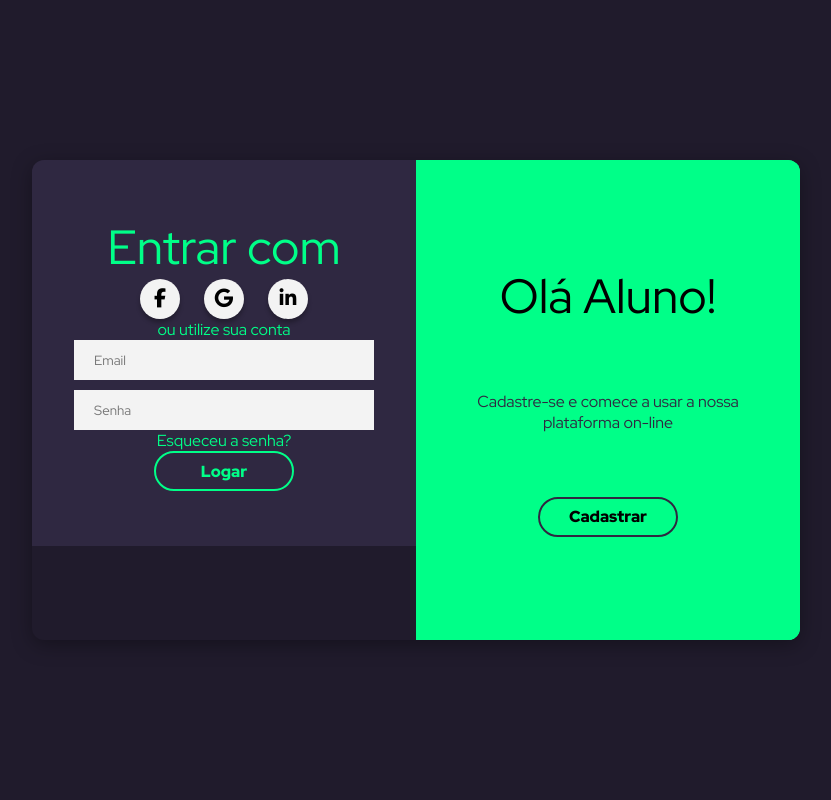
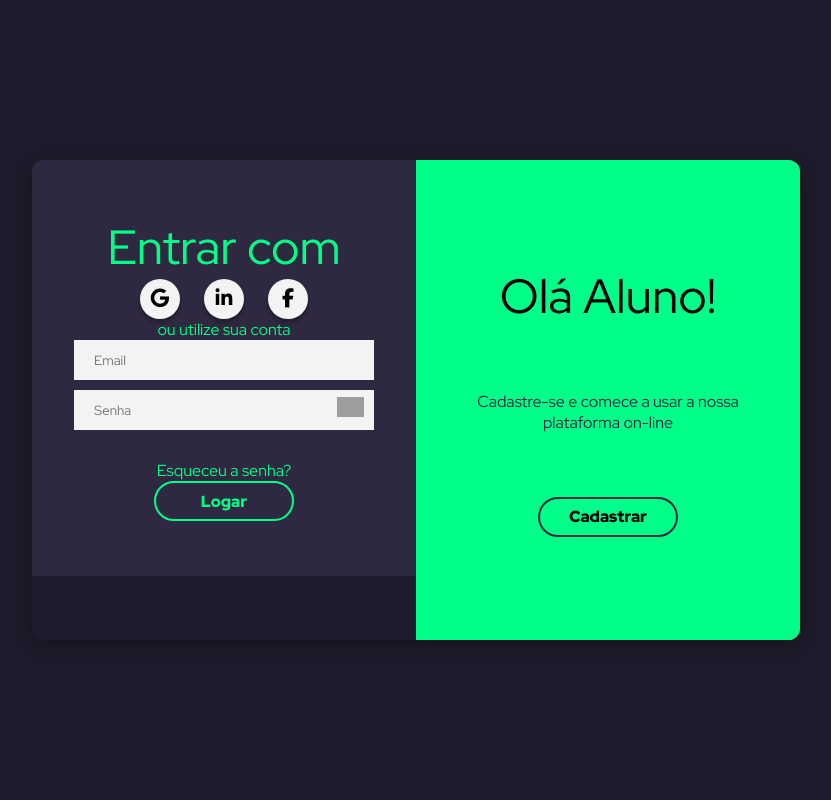
Before and after one commit to AugustoBerto/sistemacadastro, a PHP site: page / in a window 1280 px wide. Shown: the whole page, without its empty margins (224-1055 px from the left). Run offline with PHP 8.4, Linux system fonts and the light colour scheme; some libraries are stand-ins or nearby versions; grey boxes are pictures that could not be loaded.

Commit message:
Botão 'Mostrar senha', preparção para backend, correções

```diff
--- a/css/form-input.css
+++ b/css/form-input.css
@@ -5,3 +5,11 @@
   border-style: none;
   background-color: var(--icon-color);
 }
+
+.eye {
+  cursor: pointer;
+  position: relative;
+  bottom: 43px;
+  left: 263px;
+  width: 27px;
+}
--- a/css/mobile-text.css
+++ b/css/mobile-text.css
@@ -1,5 +1,6 @@
 .mobile-text {
     display: none;
+    color: var(--text-color-light);
 }
 
 @media (max-width:768px) {
--- a/index.html
+++ b/index.php
@@ -1,15 +1,17 @@
 <!DOCTYPE html>
 <html lang="pt-BR">
+
+<?php
+?>
 
 <head>
   <meta charset="UTF-8" />
   <meta http-equiv="X-UA-Compatible" content="IE=edge" />
   <meta name="viewport" content="width=device-width, initial-scale=1.0" />
-  <script src="https://kit.fontawesome.com/324b71f187.js" crossorigin="anonymous"></script>
   <link rel="preconnect" href="https://fonts.googleapis.com" />
   <link rel="preconnect" href="https://fonts.gstatic.com" crossorigin />
-  <link href="https://fonts.googleapis.com/css2?family=Red+Hat+Display:wght@300;400;700;900&display=swap"
-    rel="stylesheet" />
+  <link rel="stylesheet"
+    href="https://fonts.googleapis.com/css2?family=Red+Hat+Display:wght@300;400;700;900&display=swap" />
 
   <link rel="stylesheet" href="./css/reset.css" />
   <link rel="stylesheet" href="./css/colors.css" />
@@ -27,90 +29,105 @@
   <link rel="stylesheet" href="./css/overlay.css" />
   <link rel="stylesheet" href="./css/mobile-text.css" />
 
-  <script src="./js/login.js" defer></script>
-  <title>Login</title>
+  <script src="https://kit.fontawesome.com/324b71f187.js" crossorigin="anonymous"></script>
+
+  <title>Login/Cadastro</title>
 </head>
 
 <body>
   <main>
     <div class="login-container" id="login-container">
+
       <div class="form-container">
+
         <!-- formulario de login -->
-        <form class="form form-login">
+        <form class="form form-login" action="backend.php" method="POST">
           <h2 class="form-title">Entrar com</h2>
+
           <div class="form-social">
+            <a href="#" class="social-icon">
+              <i class="fab fa-google"></i>
+            </a>
+
+            <a href="#" class="social-icon">
+              <i class="fab fa-linkedin-in"></i>
+            </a>
+
             <a href="#" class="social-icon">
               <i class="fab fa-facebook-f"></i>
             </a>
+          </div>
+
+          <p class="form-text">ou utilize sua conta</p>
+
+          <div class="form-input-container">
+            <input type="email" class="form-input" name="email" placeholder="Email" required />
+            <input type="password" class="form-input" id="passwd1" name="password" placeholder="Senha" required />
+            <img src="https://cdn0.iconfinder.com/data/icons/ui-icons-pack/100/ui-icon-pack-14-512.png" id="showpasswd1"
+              class="eye">
+          </div>
+
+          <a href="#" class="form-link">Esqueceu a senha?</a>
+          <button type="submit" class="form-button" name="login">Logar</button>
+          <p class="mobile-text">Não tem conta? <a href="#" id="open-register-mobile">Registre-se</a></p>
+
+        </form>
+
+        <!-- formulario de cadastro -->
+        <form class="form form-register" action="backend.php" method="POST">
+          <h2 class="form-title">Criar Conta</h2>
+
+          <div class="form-social">
             <a href="#" class="social-icon">
               <i class="fab fa-google"></i>
             </a>
+
             <a href="#" class="social-icon">
               <i class="fab fa-linkedin-in"></i>
             </a>
-          </div>
-          <p class="form-text">ou utilize sua conta</p>
-          <div class="form-input-container">
-            <input type="email" class="form-input" placeholder="Email" required />
-            <input type="password" class="form-input" placeholder="Senha" required />
-          </div>
-          <a href="#" class="form-link">Esqueceu a senha?</a>
-          <button type="submit" class="form-button">Logar</button>
-          <p class="mobile-text">
-            Não tem conta?
-            <a href="#" id="open-register-mobile">Registre-se</a>
-          </p>
-        </form>
 
-        <!-- formulario de cadastro -->
-        <form class="form form-register">
-          <h2 class="form-title">Criar Conta</h2>
-          <div class="form-social">
             <a href="#" class="social-icon">
               <i class="fab fa-facebook-f"></i>
             </a>
-            <a href="#" class="social-icon">
-              <i class="fab fa-google"></i>
-            </a>
-            <a href="#" class="social-icon">
-              <i class="fab fa-linkedin-in"></i>
-            </a>
           </div>
-          <p class="form-text">ou cadastre seu email</p>
+
+          <p class="form-text">ou cadastre-se com email</p>
+
           <div class="form-input-container">
-            <input type="text" class="form-input" placeholder="Nome" required />
-            <input type="email" class="form-input" placeholder="Email" required />
-            <input type="password" class="form-input" placeholder="Senha" required />
+            <input type="text" class="form-input" name="name" placeholder="Nome" required />
+            <input type="email" class="form-input" name="email" placeholder="Email" required />
+            <input type="password" class="form-input" id="passwd2" name="password" placeholder="Senha" required />
+            <img src="https://cdn0.iconfinder.com/data/icons/ui-icons-pack/100/ui-icon-pack-14-512.png" id="showpasswd2"
+              class="eye">
           </div>
-          <button type="submit" class="form-button">Cadastrar</button>
-          <p class="mobile-text">
-            Já tem conta?
-            <a href="#" id="open-login-mobile">Login</a>
-          </p>
+
+          <button type="submit" class="form-button" name="register">Cadastrar</button>
+          <p class="mobile-text">Já tem conta? <a href="#" id="open-login-mobile">Login</a></p>
+
         </form>
       </div>
+
       <div class="overlay-container">
+
         <div class="overlay">
           <h2 class="form-title form-title-light">Já tem conta?</h2>
-          <p class="form-text, text-overlay">
-            Para entrar na nossa plataforma faça login com suas informações
-          </p>
-          <button class="form-button form-button-light" id="open-login">
-            Entrar
-          </button>
+          <p class="form-text, text-overlay">Para entrar na nossa plataforma faça login com suas informações</p>
+          <button class="form-button form-button-light" id="open-login">Entrar</button>
         </div>
+
         <div class="overlay">
           <h2 class="form-title form-title-light">Olá Aluno!</h2>
-          <p class="form-text, text-overlay">
-            Cadastre-se e comece a usar a nossa plataforma on-line
-          </p>
-          <button class="form-button form-button-light" id="open-register">
-            Cadastrar
-          </button>
+          <p class="form-text, text-overlay">Cadastre-se e comece a usar a nossa plataforma on-line</p>
+          <button class="form-button form-button-light" id="open-register">Cadastrar</button>
         </div>
+
       </div>
+
     </div>
   </main>
 </body>
 
+<script src="./js/showpassord.js" defer></script>
+<script src="./js/login.js" defer></script>
+
 </html>
--- /dev/null
+++ b/js/showpassord.js
@@ -0,0 +1,23 @@
+"use strict";
+
+// Função para o botão mostrar/esconder senha
+function showpassword(passwd, showpasswd) {
+    const passwdInput = document.getElementById(passwd);
+    const showButton = document.getElementById(showpasswd);
+
+    showButton.addEventListener("click", function () {
+        if (passwdInput.type === "password") {
+            passwdInput.type = "text";
+        } else {
+            passwdInput.type = "password";
+        }
+    });
+}
+
+// Chamando a função
+document.addEventListener("DOMContentLoaded", function () {
+    showpassword("passwd1", "showpasswd1");
+    showpassword("passwd2", "showpasswd2");
+});
+
+// :)
```
